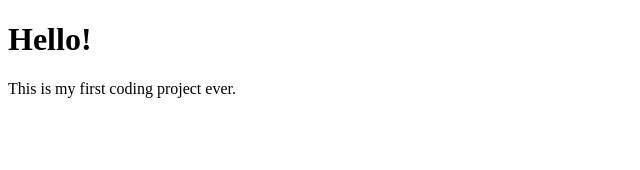
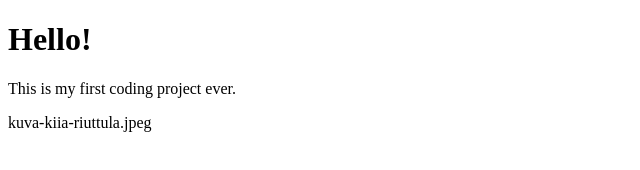
Before and after one commit to kiiariuttula/kiia-riuttula, a plain HTML site: page index.html in a window 1280 px wide. Shown: the whole page, without its empty margins (0-640 px from the left). Drawn offline with Linux system fonts and the light colour scheme.

Commit message:
Update index.html

```diff
--- a/index.html
+++ b/index.html
@@ -5,3 +5,4 @@
 <p>This is my first coding project ever.</p>
 </body>
 </html>
+kuva-kiia-riuttula.jpeg
```
